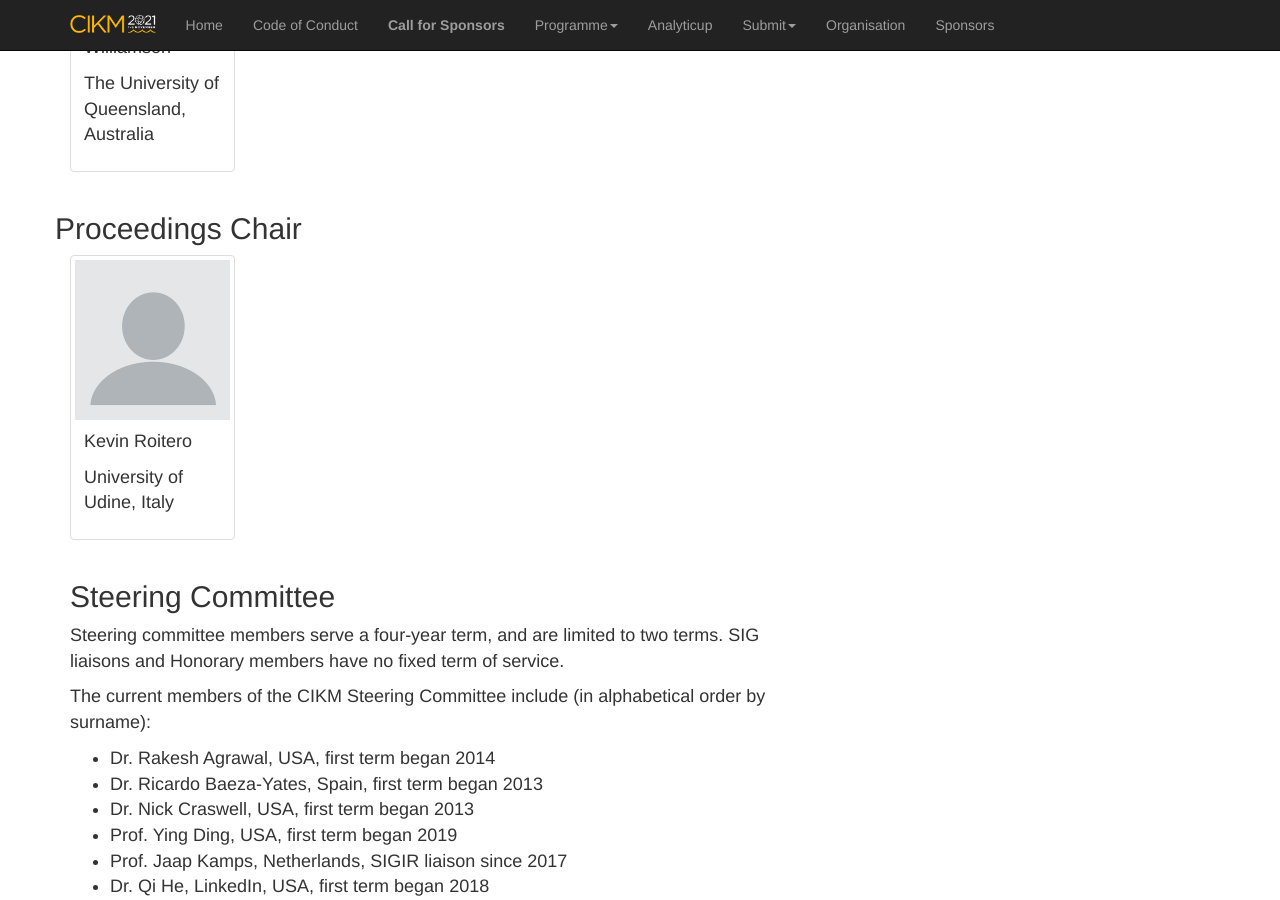
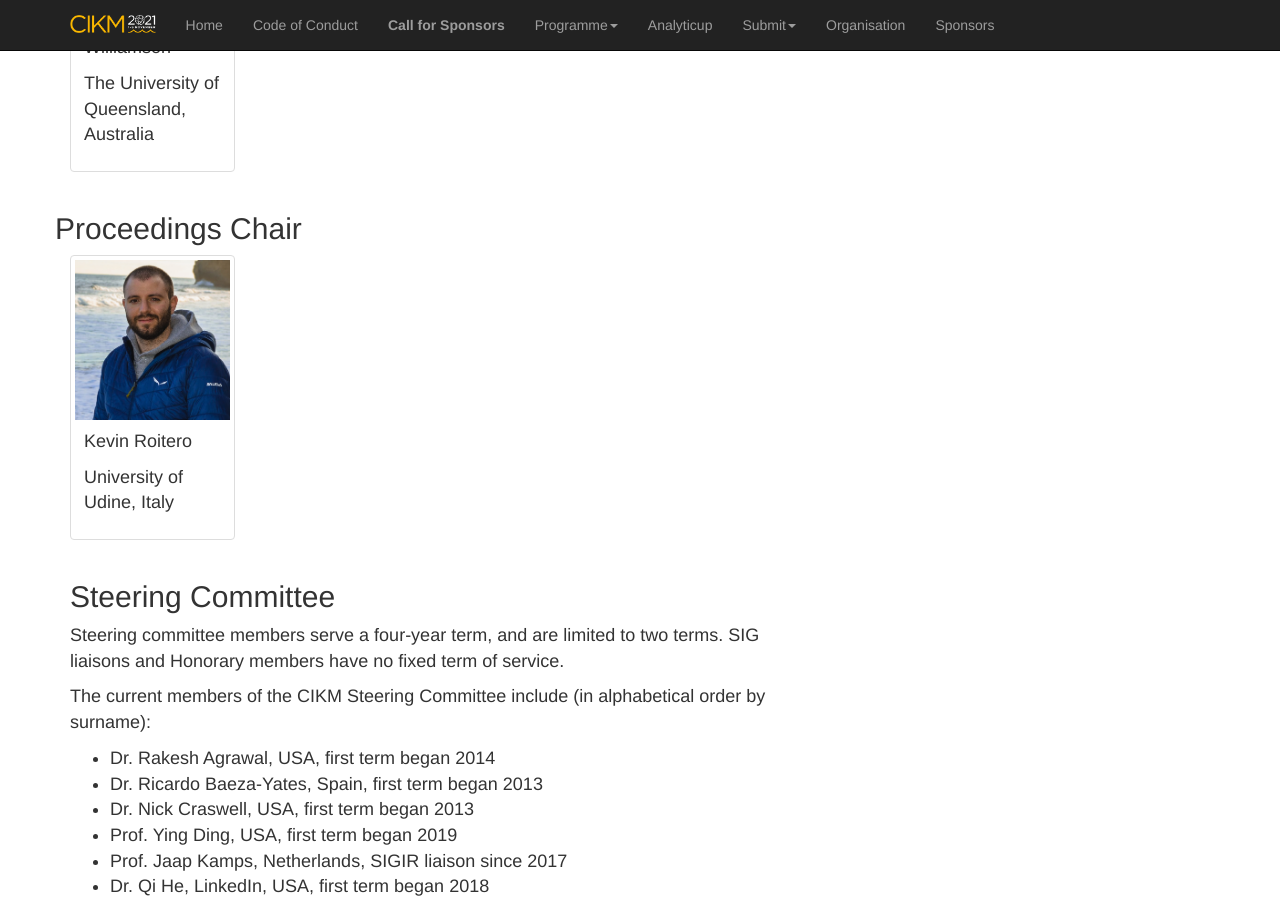
Before and after one commit to ielab/cikm2021-website, a Jekyll site: the page built from committee.md, in a window 1280 px wide and 900 px high, scrolled down 4879 px. Built offline with Jekyll 4.4.1, drawn with Linux system fonts in a browser that asks for light colours; comment, search, counter and statistics services are not loaded; our own code applies the rules of GitHub Pages for plain Markdown files.

Commit message:
Add image for Kevin.

```diff
--- a/_data/oc.yml
+++ b/_data/oc.yml
@@ -109,4 +109,4 @@ chairs:
     members:
       - name: Kevin Roitero
         org: University of Udine, Italy
-        img:
+        img: /img/oc/KevinRoitero.jpg
```
Also changed, not shown: img/oc/KevinRoitero.jpg (added).
